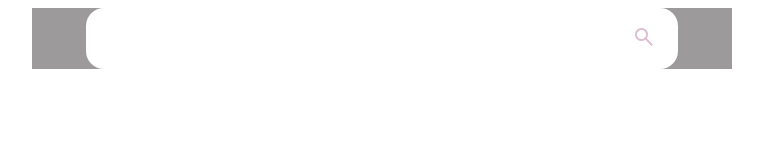
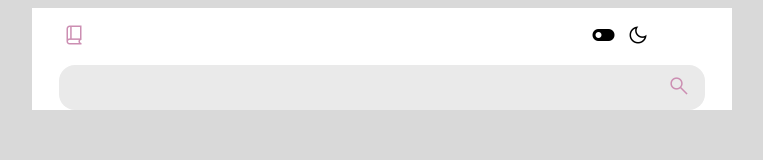
Before and after one commit to titaniatan34/test-dictionary, a plain HTML site: page test-js-dictionary/index.html in a window 1280 px wide. Shown: the whole page, without its empty margins (258-1021 px from the left). Drawn offline with nearby package versions, Linux system fonts and the light colour scheme.

Commit message:
toogle dark mode

```diff
--- a/test-js-dictionary/index.html
+++ b/test-js-dictionary/index.html
@@ -5,14 +5,32 @@
     <meta name="viewport" content="width=device-width, initial-scale=1.0">
     <link rel="stylesheet" href="styles.css">
     <link rel="stylesheet" href="https://fonts.googleapis.com/css2?family=Material+Symbols+Outlined:opsz,wght,FILL,GRAD@20..48,100..700,0..1,-50..200" />
+    <link rel="stylesheet" href="https://fonts.googleapis.com/css2?family=Material+Symbols+Rounded:opsz,wght,FILL,GRAD@24,300,1,200" />
     <title>Document</title>
 </head>
 <body>
     <div class="container">
-        <div class="navBar"></div>
+        <header>
+            <div class="navBar">
+                <button id="dictionary_button" class="trans_btn"><span class="material-symbols-outlined icon">book_2</span></button>
+                    <div class="toggle_container">
+                        <!--<div class="selection_container">
+                            <select id="select_font" onchange="changeFont(this);">
+                                <option value="Serif">Serif</option>
+                                <option value="Sans-serif">Sans Serif</option>
+                                <option value="Monospace">Monospace</option>
+                            </select>
+                        </div>-->
+                        <label class="switch">
+                            <input type="checkbox" id="darkModeToggle"><span class="material-symbols-rounded slider">toggle_off</span>
+                        </label>
+                        <button class="toggle_button trans_btn"><span class="slider material-symbols-outlined">dark_mode</span></button>
+                    </div>
+            </div>
+        </header>
         <div class="searchBar">
             <input type="text" id="search_input">
-            <button id="search_button"><span class="material-symbols-outlined search-icon">search</span></button>
+            <button id="search_button" class="trans_btn"><span class="material-symbols-outlined icon">search</span></button>
         </div>
         <div class="card" id="wordInfo">
 
--- a/test-js-dictionary/styles.css
+++ b/test-js-dictionary/styles.css
@@ -1,25 +1,109 @@
-.searchBar{
-  width: 80%;
-  margin: auto;
-  display: flex;
-  align-items: center;
-  border-radius: 18px;
-  background-color: #ffffff;
-  padding: 16px;
+
+.material-symbols-outlined {
+  font-variation-settings:
+  'FILL' 0,
+  'wght' 300,
+  'GRAD' 0,
+  'opsz' 24
 }
 
-.search-icon{
-  color: #dfbed1;
+.material-symbols-rounded {
+  font-variation-settings:
+  'FILL' 1,
+  'wght' 400,
+  'GRAD' 0,
+  'opsz' 24
 }
 
-#search_button{
+.icon{
+  color: #cc8eb2;
+}
+.icon:hover{
+  color: #9c508b;
+}
+
+.trans_btn{
   outline: none;
   border: none;
   background:transparent;
 }
 
+.searchBar{
+  width: 90%;
+  margin: auto;
+  display: flex;
+  align-items: center;
+  border-radius: 16px;
+  background-color: #eaeaea;
+  padding: 8px;
+}
+
+input:checked+.slider {
+  background-color: #ffffff;
+}
+
+input:checked+.slider:before {
+  transform: translateX(14px);
+}
+
+.slider{
+  cursor: pointer;
+  transition: .4s;
+  border-radius: 34px;
+  transition: .4s;
+}
+
+.slider:before {
+  content: "";
+  background-color: white;
+  transition: .4s;
+  border-radius: 50%;
+}
+
+.switch {
+  position: relative;
+  display: inline-block;
+}
+
+.switch input {
+  opacity: 0;
+  width: 0;
+  height: 0;
+}
+
+.toggle-button {
+  cursor: pointer;
+  font-size: 18px;
+}
+
+.toggle-container {
+  align-items: center;
+}
+
+.selection_container{
+  display: inline-block;
+  outline: none;
+  border: none;
+  background:transparent;
+}
+
+.navBar{
+  max-width: 600px;
+  display: flex;
+  justify-content: space-between;
+  padding-top: 14px;
+  padding-bottom: 14px;
+  padding-left: 24px;
+}
+.container {
+  max-width: 700px;
+  width: 100%;
+  text-align: center;
+  background-color: #ffffff;
+}
+
 input{
-  font-size: 20px;
+  font-size: 18px;
   width: 100%;
   outline: none;
   border: none;
@@ -28,17 +112,10 @@ input{
 
 body{
   font-family: sans-serif;
-  background-color: #ffffff;
+  background-color: #d9d9d9;
   display: flex;
   justify-content: center;
   align-items: center;
-}
-
-.container {
-  max-width: 700px;
-  width: 100%;
-  text-align: center;
-  background-color: #9c9a9a;
 }
 
 /* For mobile phones: */
```
Also changed, not shown: test-js-dictionary/app.js (+20 -7 lines).
